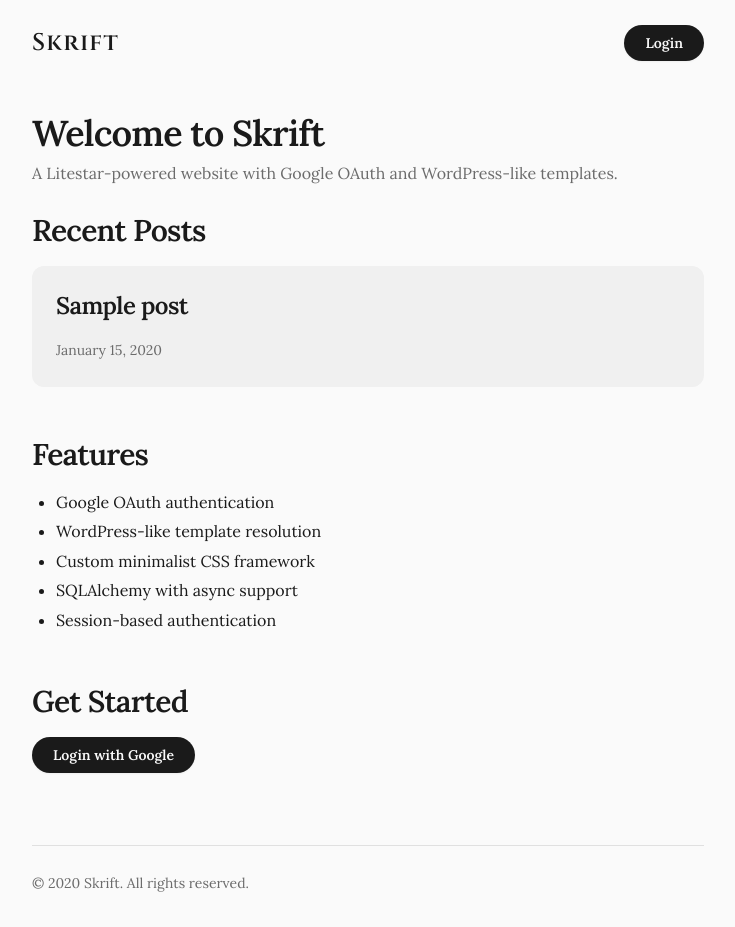
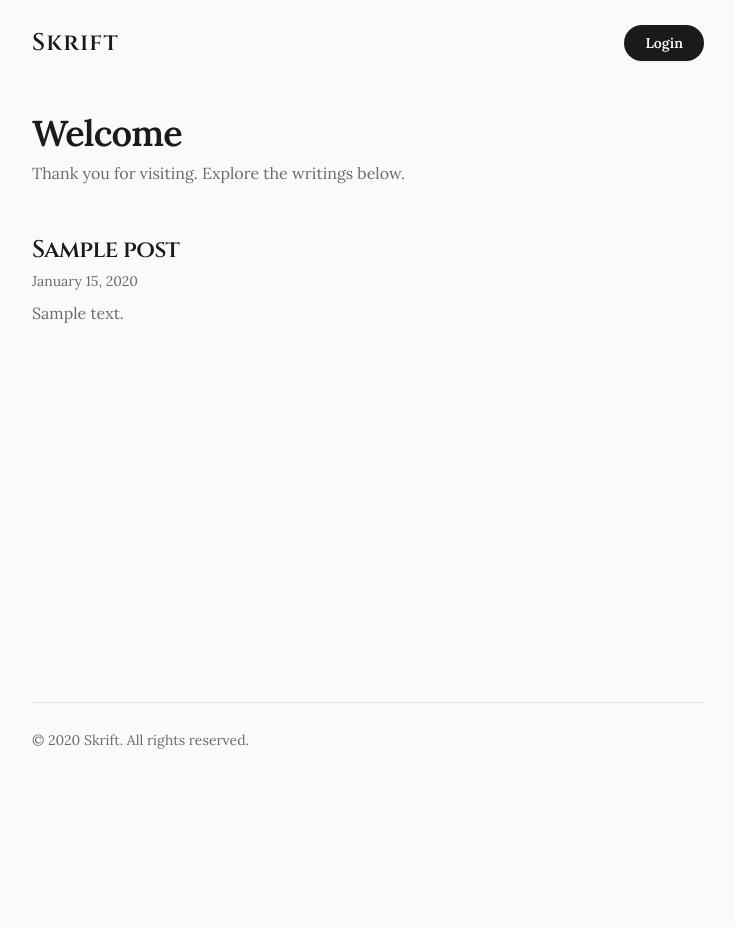
Before and after one commit to ZechCodes/Skrift, a Python web app: template templates/index.html in a window 1280 px wide. Shown: the whole page, without its empty margins (272-1007 px from the left). After the commit the page ends 749 px from the top, so only its background shows below. Run offline with Jinja, Linux system fonts and the light colour scheme; the template is opened without the code that fills it: most values are stand-ins (such as "Sample title", 1, 10 or a date in 2020).

Commit message:
Update home page as guest welcome with blog post listing
Redesign the home page to welcome visitors and display all published
posts with titles, dates, and content excerpts. Remove the technical
features section to focus on the blog content.

Co-Authored-By: Claude Opus 4.5 <noreply@anthropic.com>

```diff
--- a/skrift/controllers/web.py
+++ b/skrift/controllers/web.py
@@ -52,12 +52,11 @@ class WebController(Controller):
         user_ctx = await self._get_user_context(request, db_session)
         flash = request.session.pop("flash", None)
 
-        # Fetch published posts for display
+        # Fetch all published posts for display
         posts = await page_service.list_pages(
             db_session,
             page_type=PageType.POST,
             published_only=True,
-            limit=10,
         )
 
         return TemplateResponse(
--- a/static/css/style.css
+++ b/static/css/style.css
@@ -597,6 +597,58 @@ th {
     background-color: transparent;
 }
 
+/* ========================================
+   Post Listing (Homepage)
+   ======================================== */
+
+.posts-list .post-preview {
+    background-color: transparent;
+    border-bottom: 1px solid var(--color-border);
+    border-radius: 0;
+    padding: var(--spacing-lg) 0;
+}
+
+.posts-list .post-preview:last-child {
+    border-bottom: none;
+}
+
+.posts-list .post-preview header {
+    margin-bottom: var(--spacing-sm);
+}
+
+.posts-list .post-preview h2 {
+    font-family: 'Cinzel', serif;
+    font-size: 1.5rem;
+    margin-bottom: var(--spacing-xs);
+}
+
+.posts-list .post-preview h2 a {
+    text-decoration: none;
+}
+
+.posts-list .post-preview h2 a:hover {
+    text-decoration: underline;
+}
+
+.post-meta {
+    color: var(--color-text-muted);
+    font-size: 0.875rem;
+    margin-bottom: 0;
+}
+
+.post-excerpt {
+    color: var(--color-text-muted);
+    line-height: 1.7;
+    margin-bottom: 0;
+}
+
+.no-posts {
+    color: var(--color-text-muted);
+    font-style: italic;
+    text-align: center;
+    padding: var(--spacing-2xl) 0;
+}
+
 /* Focus visible for accessibility */
 :focus-visible {
     outline: 2px solid var(--color-primary);
--- a/templates/index.html
+++ b/templates/index.html
@@ -4,41 +4,29 @@
 
 {% block content %}
 <hgroup>
-    <h1>Welcome to Skrift</h1>
-    <p>A Litestar-powered website with Google OAuth and WordPress-like templates.</p>
+    <h1>Welcome</h1>
+    <p>Thank you for visiting. Explore the writings below.</p>
 </hgroup>
 
+<section class="posts-list">
     {% if posts %}
-<section>
-    <h2>Recent Posts</h2>
         {% for post in posts %}
-    <article>
-        <h3><a href="/post/{{ post.slug }}">{{ post.title }}</a></h3>
+        <article class="post-preview">
+            <header>
+                <h2><a href="/post/{{ post.slug }}">{{ post.title }}</a></h2>
                 {% if post.published_at %}
-        <p><small><time datetime="{{ post.published_at.isoformat() }}">{{ post.published_at.strftime('%B %d, %Y') }}</time></small></p>
+                <p class="post-meta">
+                    <time datetime="{{ post.published_at.isoformat() }}">{{ post.published_at.strftime('%B %d, %Y') }}</time>
+                </p>
+                {% endif %}
+            </header>
+            {% if post.content %}
+            <p class="post-excerpt">{{ post.content|striptags|truncate(200) }}</p>
             {% endif %}
         </article>
         {% endfor %}
+    {% else %}
+        <p class="no-posts">No posts yet. Check back soon.</p>
+    {% endif %}
 </section>
-{% endif %}
-
-<section>
-    <h2>Features</h2>
-    <ul>
-        <li>Google OAuth authentication</li>
-        <li>WordPress-like template resolution</li>
-        <li>Custom minimalist CSS framework</li>
-        <li>SQLAlchemy with async support</li>
-        <li>Session-based authentication</li>
-    </ul>
-</section>
-
-{% if not user %}
-<section>
-    <h2>Get Started</h2>
-    <p>
-        <a href="/auth/login" role="button">Login with Google</a>
-    </p>
-</section>
-{% endif %}
 {% endblock %}
```
Lines whose indentation alone changed are shown as unchanged.
